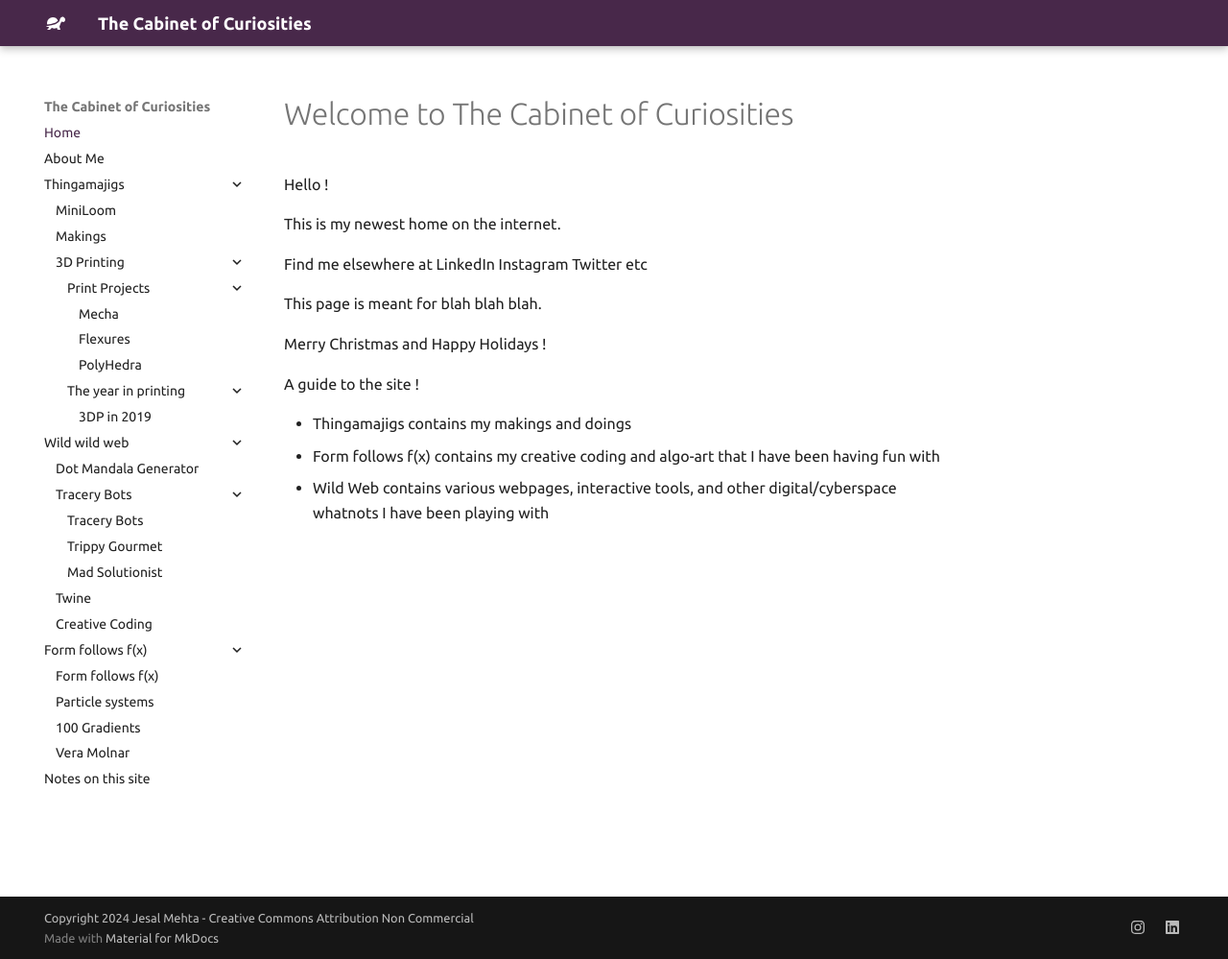
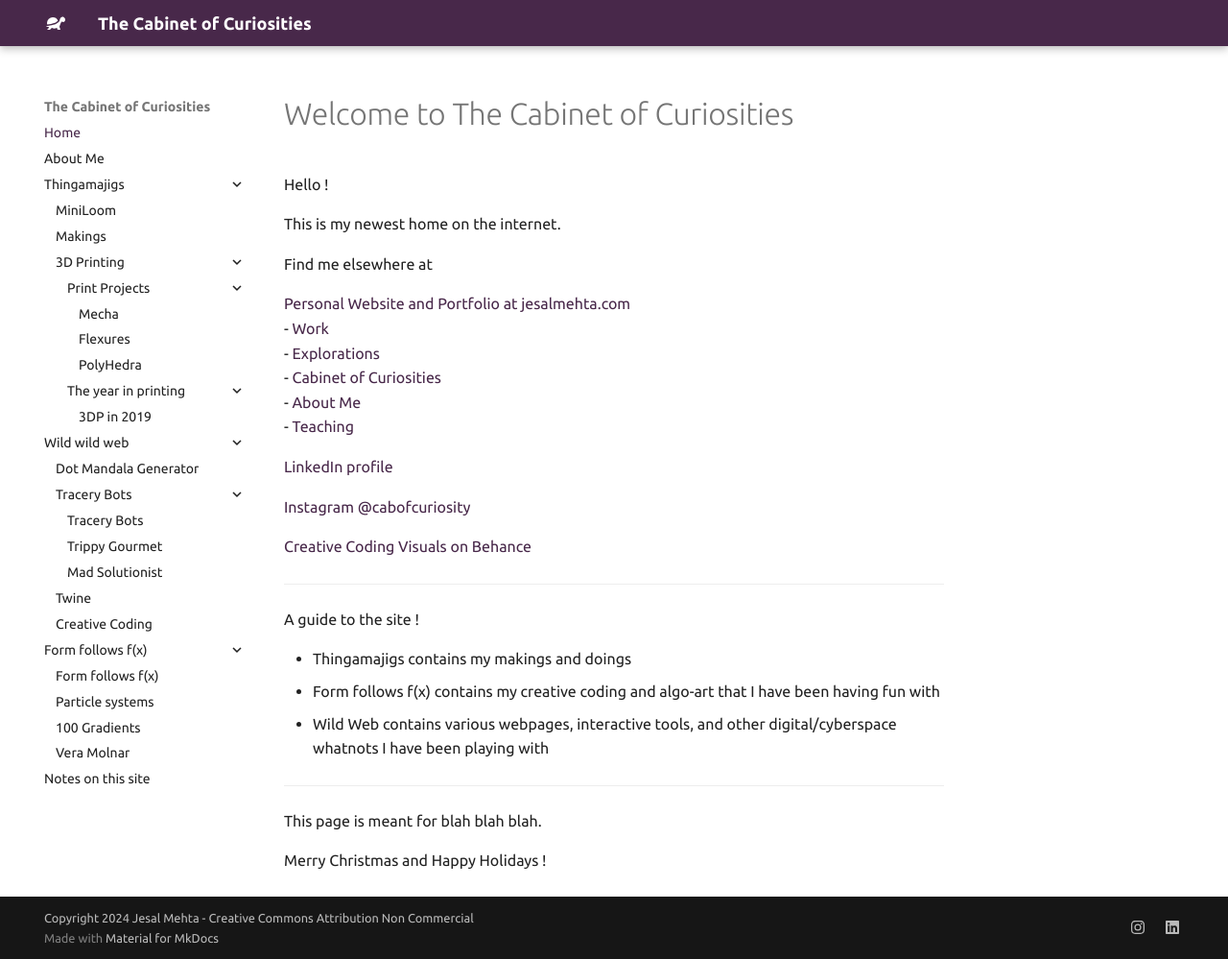
Before and after one commit to jesmehta/CabinetOfCuriosities, an MkDocs documentation site: the page built from docs/index.md, in a window 1280 px wide and 999 px high. Shown: the whole window at 96% size. Built offline with MkDocs 1.6.1 and Material for MkDocs 9.7.7, drawn with Linux system fonts in a browser that asks for light colours.

Commit message:
Landing page links to my other web locations updated

```diff
--- a/docs/index.md
+++ b/docs/index.md
@@ -5,17 +5,31 @@ Hello !
 This is my newest home on the internet.
 
 Find me elsewhere at
-LinkedIn
-Instagram
-Twitter
-etc
 
-This page is meant for blah blah blah.
+[Personal Website and Portfolio at jesalmehta.com](www.jesalmehta.com)
+- [Work](https://www.jesalmehta.com/work/)
+- [Explorations](https://www.jesalmehta.com/explorations/)
+- [Cabinet of Curiosities](https://www.jesalmehta.com/cabinet-of-curiosities/)
+- [About Me](https://www.jesalmehta.com/about-me/)
+- [Teaching](https://www.jesalmehta.com/teaching/)
 
-Merry Christmas and Happy Holidays !
+[LinkedIn profile](https://in.linkedin.com/in/jesal-mehta-8762404a)
 
+[Instagram @cabofcuriosity](https://www.instagram.com/cabofcuriosity/)
+
+[Creative Coding Visuals on Behance](https://www.behance.net/jesmehta)
+<!-- Twitter -->
+<!-- etc -->
+
+---
 A guide to the site !
 
 - Thingamajigs contains my makings and doings
 - Form follows f(x) contains my creative coding and algo-art that I have been having fun with
 - Wild Web contains various webpages, interactive tools, and other digital/cyberspace whatnots I have been playing with
+
+---
+
+This page is meant for blah blah blah.
+
+Merry Christmas and Happy Holidays !
```
